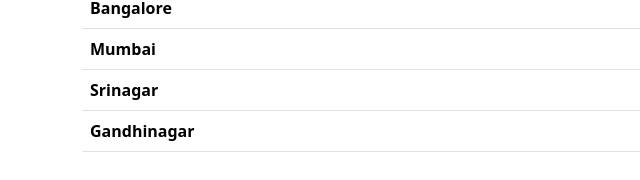
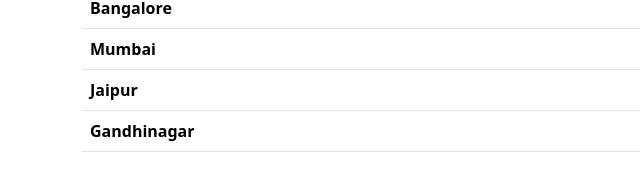
Before and after one commit to monika1301/CloudCast, a plain HTML site: page index.html in a window 1280 px wide. Shown: the part 596-776 px from the top of the page, 0-640 px from the left. Drawn offline with nearby package versions, Linux system fonts and the light colour scheme; no server answers.

Commit message:
added index.html

```diff
--- a/index.html
+++ b/index.html
@@ -136,7 +136,7 @@
 
           </tr>
            <tr class="cityRow">
-            <th scope="row" class="text-start cityName">Srinagar</th>
+            <th scope="row" class="text-start cityName">Jaipur</th>
             <td class="temp"></td>
             <td class="feels_like"></td>
              <td class="humidity"></td>
```
